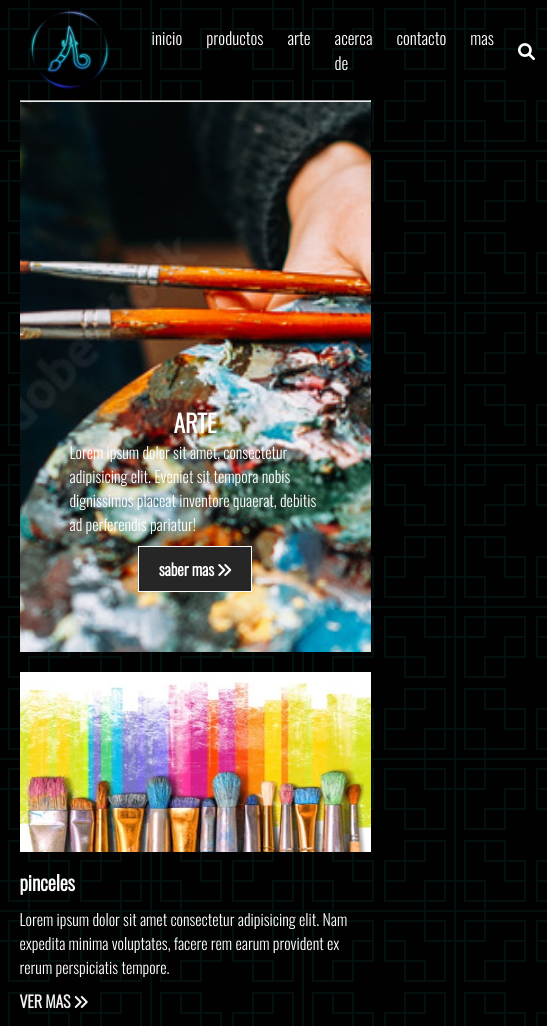
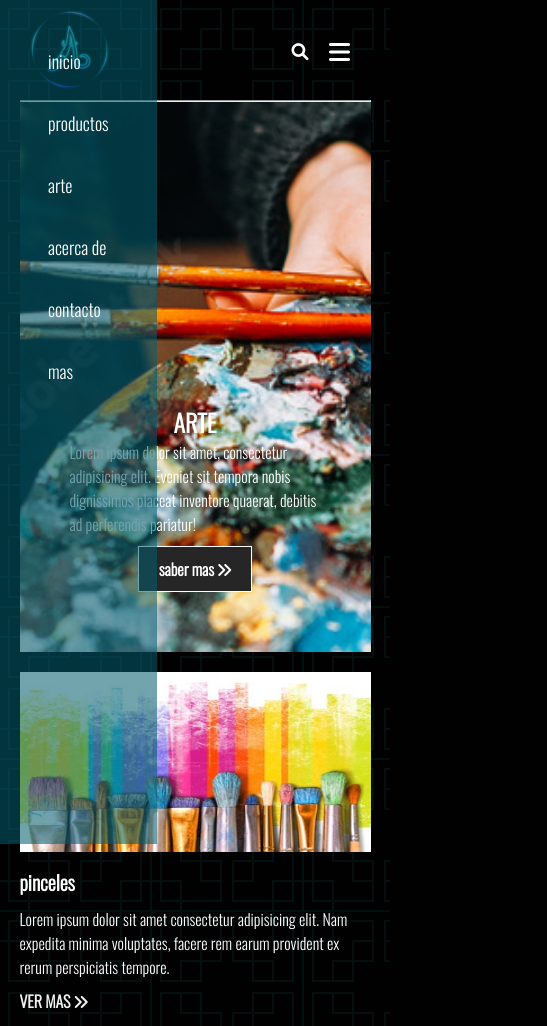
Before and after one commit to juandpl18/Artku, a plain HTML site: page index.html in a window 390 px wide. Shown: the top 1026 px of the page, 547 px wide, since content can reach past the window. Drawn offline with nearby package versions, Linux system fonts and the light colour scheme; files whose address does not match are found by name.

Commit message:
Add files via upload

```diff
--- a/index.html
+++ b/index.html
@@ -15,10 +15,15 @@
     <link rel="stylesheet" href="https://cdnjs.cloudflare.com/ajax/libs/font-awesome/6.0.0-beta3/css/all.min.css">
 </head>
 <body>
+
+    <div class="menu-btn">
+        <i class="fas fa-bars"></i>
+    </div>
+
     <div class="container">
         <nav class="nav-main">
             <img src="img/logo.png" alt="artku logo" class="nav-logo">
-            <ul class="nav-menu">
+            <ul class="nav-menu show">
                 <li>
                     <a href="a">inicio</a>
                 </li>
@@ -212,6 +217,11 @@
         <h3>Artku copyright</h3>
     </footer>
 
+    <!-- scroll reveal-->
+    <script src="https://unpkg.com/scrollreveal"></script>
+
+    <!--custom js-->
+    <script src="main.js"></script>
 
 </body>
 </html>
--- /dev/null
+++ b/main.js
@@ -0,0 +1,6 @@
+document.querySelector('.menu-btn').addEventListener('click', ()=> {
+    document.querySelector('.nav-menu').classList.toggle('show')
+})
+
+ScrollReveal().reveal('.showcase');
+ScrollReveal().reveal('.news-cards', {delay: 500});
--- a/styles.css
+++ b/styles.css
@@ -57,6 +57,16 @@ ul {
 .nav-main ul.nav-menu{
     flex: 1;
     margin-left: 20px;
+}
+
+.menu-btn {
+    position: absolute;
+    cursor: pointer;
+    top: 32px;
+    right: 40px;
+    z-index: 2;
+    font-size: 1.5rem;
+    display: none;
 }
 
 /*showcase*/
@@ -178,6 +188,36 @@ ul {
 }
 
 @media (max-width: 700px) {
+
+    .menu-btn {
+        display: block;
+    }
+
+    .nav-main ul.nav-menu {
+        display: block;
+        position: absolute;
+        top: 0;
+        left: 0;
+        background: #035d6d8f;
+        height: 100%;
+        padding: 30px;
+        transform: translateX(-400px);
+        transition: transform .5s ease-in-out;
+    }
+
+    .nav-main ul.nav-menu.show {
+        transform: translateX(-20px);
+    }
+
+    .nav-main ul.nav-menu li {
+        padding: 18px;
+        font-size: 18px;
+    }
+
+    .nav-main ul.nav-menu-right {
+        margin-right: 50px;
+    }
+
     .news-cards {
         grid-template-columns: repeat(2, 1fr);
     }
```
